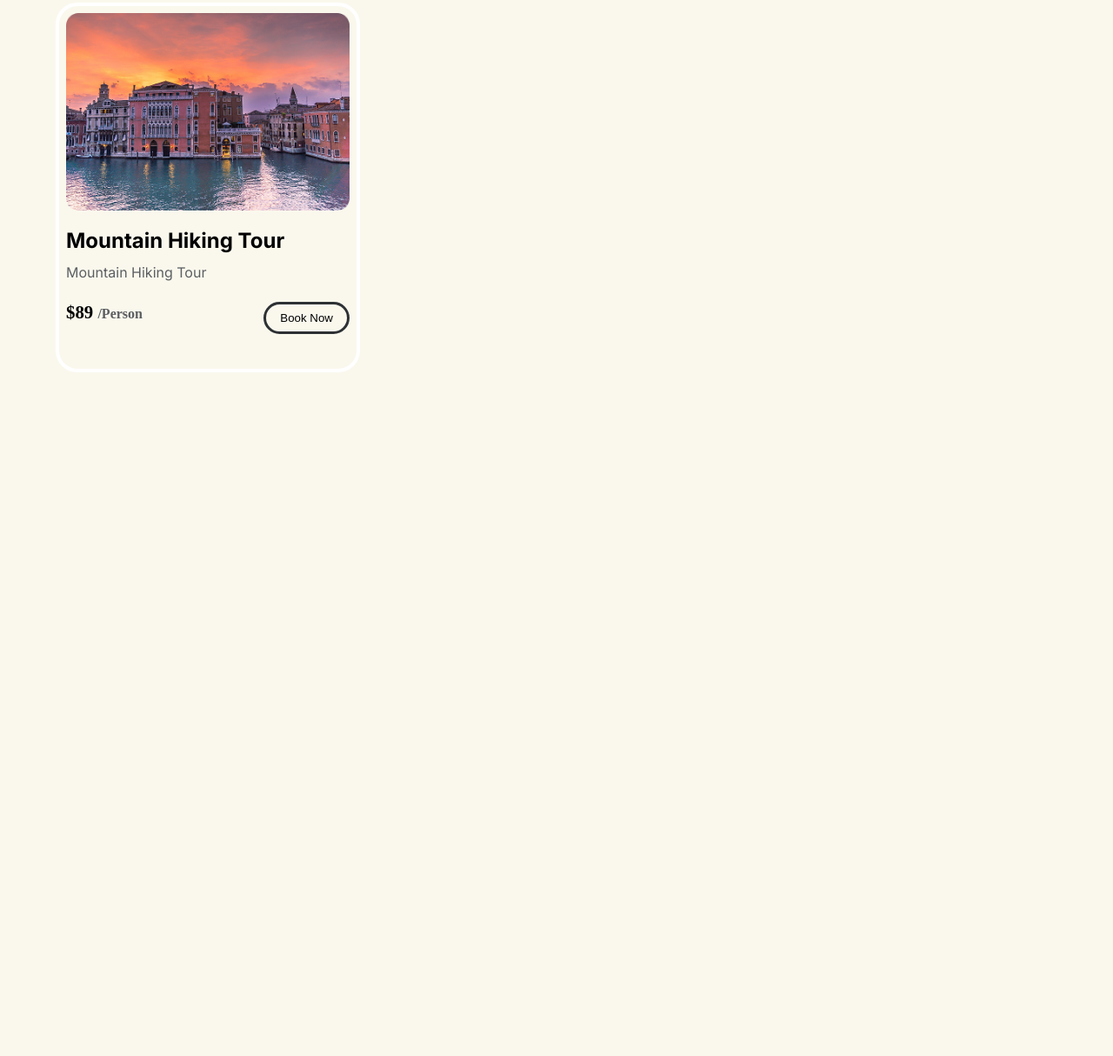
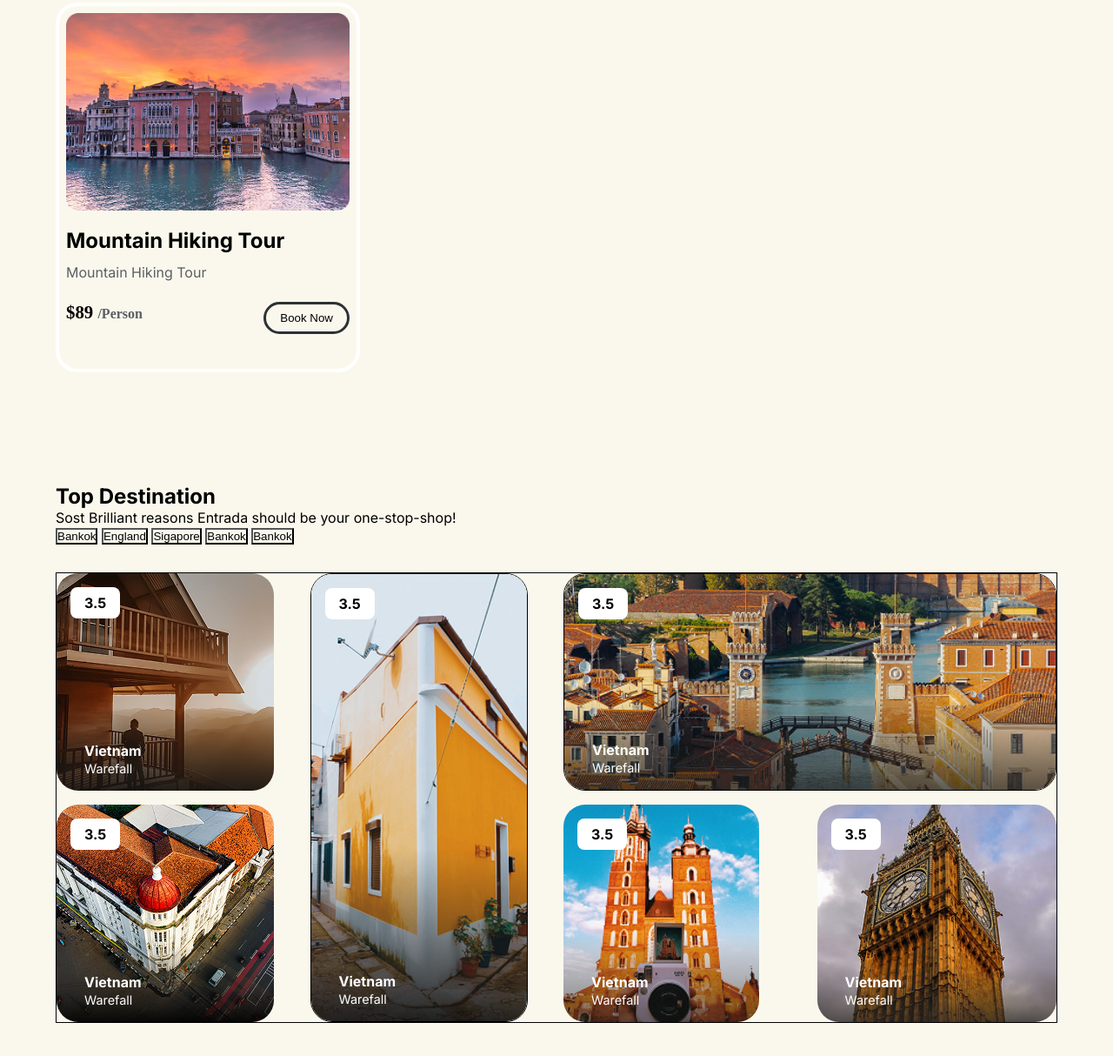
Before and after one commit to CodeShiran/Travel-Web, a plain HTML site: page index.html in a window 1280 px wide. Shown: the part 2961-4175 px from the top of the page at 87% size. Before the commit the page ends 3453 px from the top, so only its background shows below. Drawn offline with nearby package versions, Linux system fonts and the light colour scheme.

Commit message:
offers completed

```diff
--- a/index.html
+++ b/index.html
@@ -159,6 +159,57 @@
             </div>
         </div>
     </section>
+
+    <section class="destination">
+        <div class="destination-text">
+            <h1>Top Destination</h1>
+            <p>Sost Brilliant reasons Entrada should be your one-stop-shop!</p>
+            <div class="destination-btns">
+                <button>Bankok</button>
+                <button>England</button>
+                <button>Sigapore</button>
+                <button>Bankok</button>
+                <button>Bankok</button>
+            </div>
+        </div>
+        <div class="destination-grid">
+            <div class="grid-item">
+                <img src="assets/Rectangle 4389.png" alt="">
+                <p class="grid-item-text1">3.5</p>
+                <p class="grid-item-text2">Vietnam <br> <span class="text2-span">Warefall</span></p>
+            </div>
+            <div class="grid-item">
+                <img src="assets/Rectangle 4391.png" alt="">
+                <p class="grid-item-text1">3.5</p>
+                <p class="grid-item-text2">Vietnam <br> <span class="text2-span">Warefall</span></p>
+            </div>
+
+            <div class="grid-item">
+                <img src="assets/Rectangle 4392.png" alt="">
+                <p class="grid-item-text1">3.5</p>
+                <p class="grid-item-text2">Vietnam <br> <span class="text2-span">Warefall</span></p>
+            </div>
+
+            <div class="grid-item">
+                <img src="assets/Group.png" alt="">
+                <p class="grid-item-text1">3.5</p>
+                <p class="grid-item-text2">Vietnam <br> <span class="text2-span">Warefall</span></p>
+            </div>
+
+            <div class="grid-item">
+                <img src="assets/Rectangle 4394.png" alt="">
+                <p class="grid-item-text1">3.5</p>
+                <p class="grid-item-text2">Vietnam <br> <span class="text2-span">Warefall</span></p>
+            </div>
+
+            <div class="grid-item">
+                <img src="assets/Rectangle 4395.png" alt="">
+                <p class="grid-item-text1">3.5</p>
+                <p class="grid-item-text2">Vietnam <br> <span class="text2-span">Warefall</span></p>
+            </div>
+
+        </div>
+    </section>
     <script src="script.js"></script>
 </body>
 </html>
--- a/styles.css
+++ b/styles.css
@@ -360,6 +360,122 @@ ul {
   }
 
 
+  /*destination section*/
+  .destination {
+    padding: 4rem;
+    font-family: "inter";
+  }
+
+  .destination-grid {
+    border: 1px solid black;
+    margin-top: 2rem;
+    display: grid;
+    grid-template-columns: repeat(4, 1fr);
+    gap:1rem;
+    grid-auto-rows: 250px;
+    max-width: auto;
+  }
+
+  .grid-item:nth-child(1) {
+    width: 100%;
+    height: auto;
+    overflow: hidden;
+    max-width: 250px;
+    border-radius: 25px;
+    position: relative;
+  }
+
+  .grid-item img {
+    width: 100%;
+    height: 100%;
+    object-fit: cover;
+    display: block;
+    flex-grow: 1;
+  }
+
+  .grid-item-text1 {
+    position: absolute;
+    top: 1rem;
+    left: 1rem;
+    z-index: 2;
+    background: white;
+    padding: 0.5rem 1rem;
+    border-radius: 0.5rem;
+    font-weight: bold;
+
+  }
+
+  .grid-item-text2 {
+    position: absolute;
+    bottom: 0.5rem;
+    left: 1rem;
+    z-index: 2;
+    background: transparent;
+    padding: 0.5rem 1rem;
+    border-radius: 0.5rem;
+    font-weight: bold;
+    color: var(--white-color);
+  }
+
+  .text2-span {
+    background: transparent;
+    font-weight: lighter;
+    font-size: 0.9rem;
+  }
+
+  .grid-item:nth-child(2) {
+    border: 1px solid black;
+    grid-column: span 1; /* Spans 2 columns */
+    grid-row: span 2;
+    background-color: #f0c;
+    width: 100%;
+    height: 100%;
+    overflow: hidden;
+    max-width: 250px;
+    border-radius: 25px;
+    position: relative;
+  }
+
+  .grid-item:nth-child(3) {
+    border: 1px solid black;
+    grid-column: span 2;
+    grid-row: span 1;
+    background-color: green;
+    width: 100%;
+    height: auto;
+    overflow: hidden;
+    border-radius: 25px;
+    position: relative;
+    height:250px;
+  }
+
+  .grid-item:nth-child(4) {
+    width: 100%;
+    height: auto;
+    overflow: hidden;
+    max-width: 250px;
+    border-radius: 25px;
+    position: relative;
+  }
+
+  .grid-item:nth-child(5) {
+    width: 100%;
+    height: auto;
+    overflow: hidden;
+    max-width: 225px;
+    border-radius: 25px;
+    position: relative;
+  }
+
+  .grid-item:nth-child(6) {
+    width: 100%;
+    height: auto;
+    overflow: hidden;
+    max-width: 350px;
+    border-radius: 25px;
+    position: relative;
+  }
+
 
 @media (max-width:768px) {
     ul {
@@ -437,4 +553,32 @@ ul {
     .details {
       flex-wrap: wrap;
     }
+
+    .destination-grid {
+      display: grid;
+      grid-template-columns: repeat(auto-fit, minmax(250px, 1fr));
+      gap: 1rem;
+      padding: 2rem;
+    }
+
+
+    .grid-item:nth-child(1),
+    .grid-item:nth-child(2),
+    .grid-item:nth-child(3),
+    .grid-item:nth-child(4),
+    .grid-item:nth-child(5),
+    .grid-item:nth-child(6) {
+      max-height: 250px;
+      aspect-ratio: 1 / 1;
+      max-height: 250px;
+      overflow: hidden;
+    }
+
+    .grid-item img {
+      width: 100%;
+      height: 100%;
+      object-fit: cover;
+    }
+
+
 }
```
